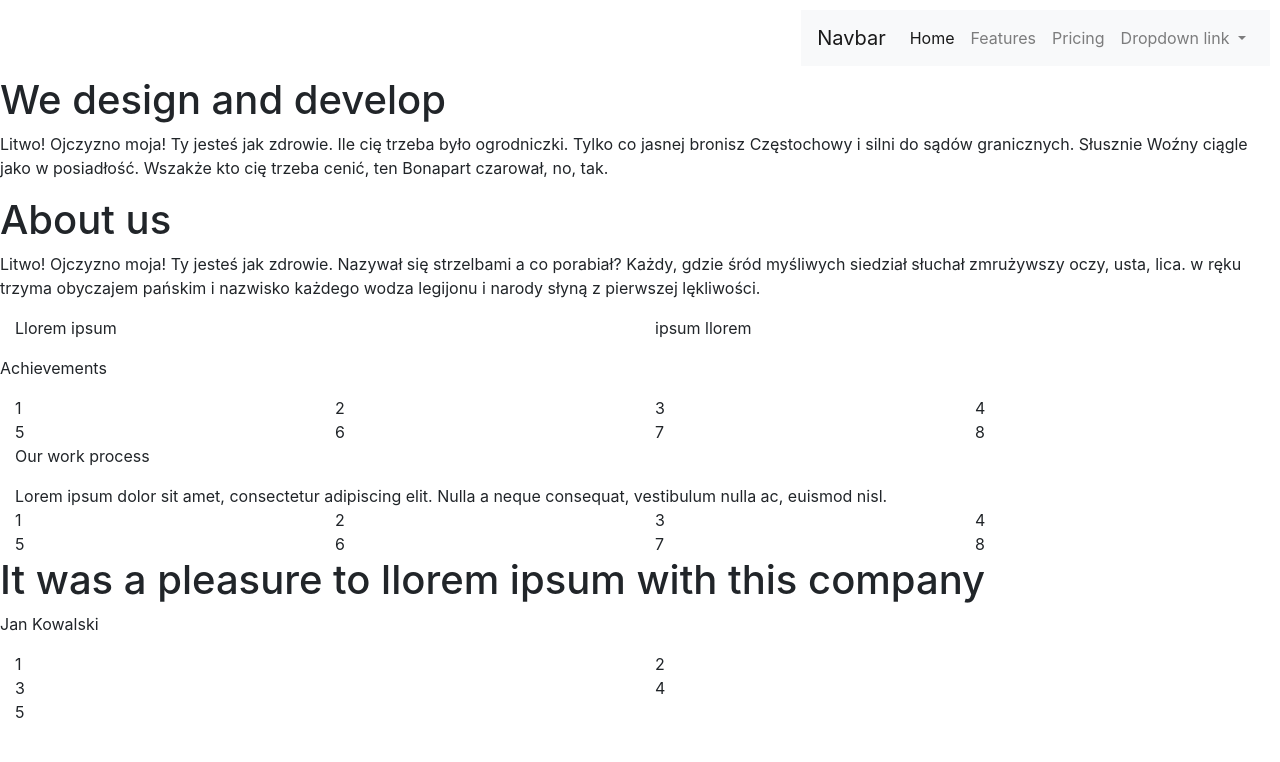
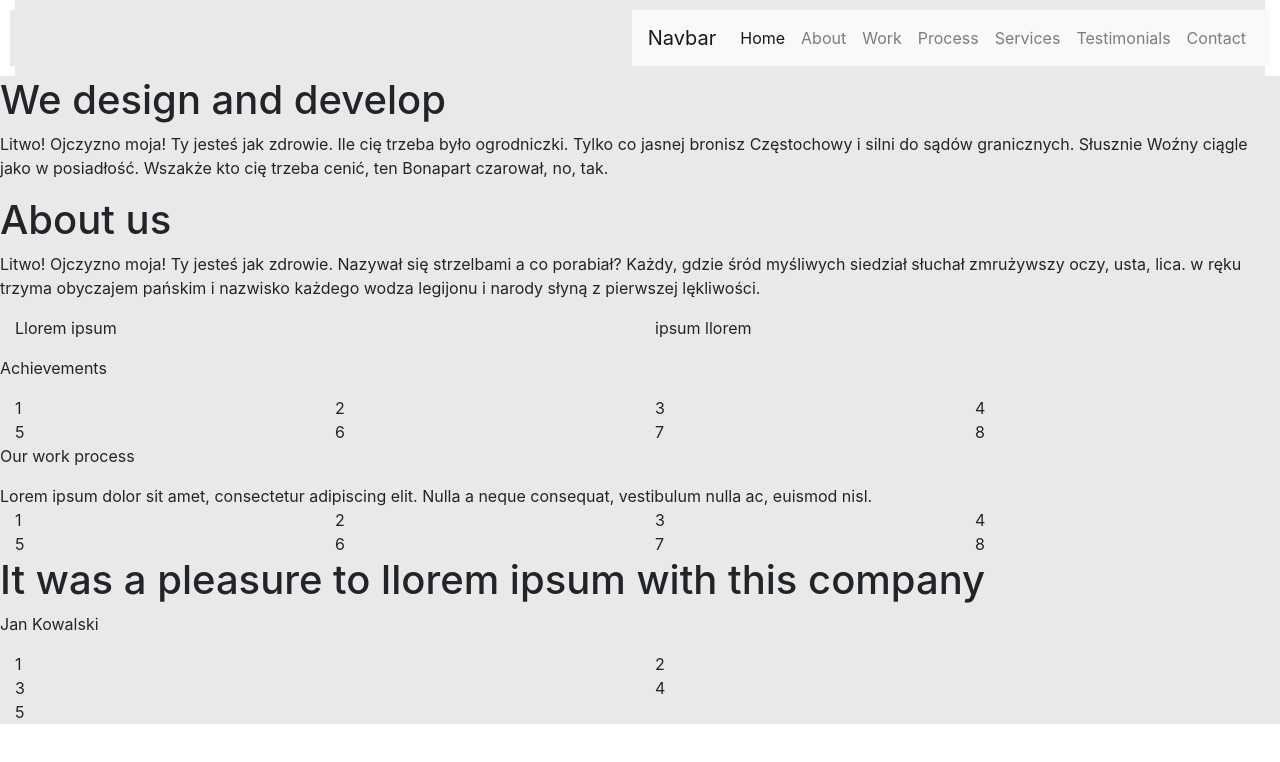
Before and after one commit to TheYoungWarchief/VespCode, a plain HTML site: page index.html in a window 1280 px wide. Drawn offline with nearby package versions, Linux system fonts and the light colour scheme; a web font is replaced by a local one.

Commit message:
index and style edit

```diff
--- a/index.html
+++ b/index.html
@@ -29,21 +29,24 @@
 						<a class="nav-link" href="#">Home <span class="sr-only">(current)</span></a>
 						</li>
 						<li class="nav-item">
-						<a class="nav-link" href="#">Features</a>
+						<a class="nav-link" href="#">About</a>
 						</li>
 						<li class="nav-item">
-						<a class="nav-link" href="#">Pricing</a>
+						<a class="nav-link" href="#">Work</a>
 						</li>
-						<li class="nav-item dropdown">
-							<a class="nav-link dropdown-toggle" href="#" id="navbarDropdownMenuLink" data-toggle="dropdown" aria-haspopup="true" aria-expanded=		"false">
-								Dropdown link
-							</a>
-							<div class="dropdown-menu" aria-labelledby="navbarDropdownMenuLink">
-								<a class="dropdown-item" href="#">Action</a>
-								<a class="dropdown-item" href="#">Another action</a>
-								<a class="dropdown-item" href="#">Something else here</a>
-							</div>
+						<li class="nav-item">
+						<a class="nav-link" href="#">Process</a>
 						</li>
+						<li class="nav-item">
+						<a class="nav-link" href="#">Services</a>
+						</li>
+						<li class="nav-item">
+						<a class="nav-link" href="#">Testimonials</a>
+						</li>
+						<li class="nav-item">
+						<a class="nav-link" href="#">Contact</a>
+						</li>
+
 						</ul>
 					</div>
 				</nav>
@@ -95,8 +98,8 @@
 			<div class="col-md-3 col-sm-6 col-xs-12"> 8</div>
 		</div>
 
-		<div class="container-fluid">
-			<div class="row"> <!--Our work process-->
+		<section class="workprocess"> <!--Our work process-->
+			<div class="row">
 				<div class="col-xs-12">
 						<p> Our work process </p>
 				</div>
@@ -104,7 +107,7 @@
 			<div class="row"> <!--Video-->
 				<div class="col-xs-12"> Lorem ipsum dolor sit amet, consectetur adipiscing elit. Nulla a neque consequat, vestibulum nulla ac, euismod nisl. </div>
 			</div>
-		</div>
+		</section>
 
 		<div class="row"> <!--Icons first row-->
 			<div class="col-md-3 col-sm-6 col-xs-12"> 1</div>
--- a/style.css
+++ b/style.css
@@ -6,6 +6,12 @@ body
 
 .navigation
 {
+	background-color: #E9E9E9;
 	padding: 10px;
 	text-align: center;
 }
+
+.row
+{
+	background-color: #E9E9E9;
+}
```
